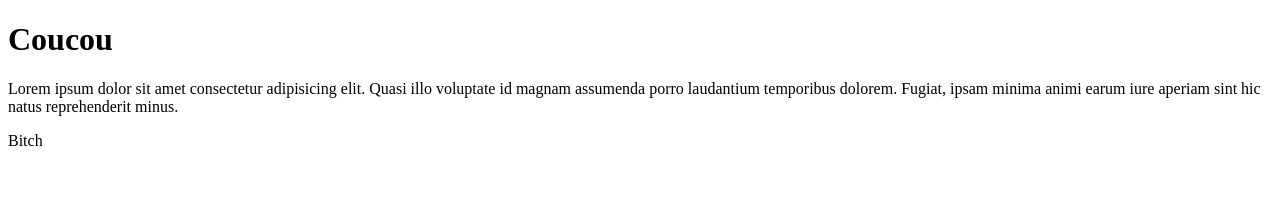
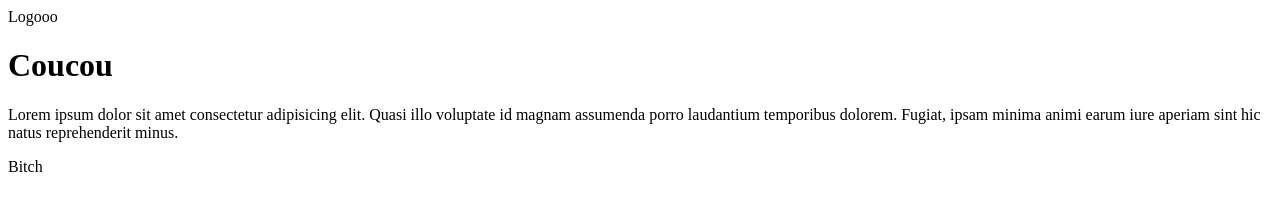
Before and after one commit to luciepostiaux/projet-git, a plain HTML site: page index.html in a window 1280 px wide. Drawn offline with Linux system fonts and the light colour scheme.

Commit message:
ajout nav

```diff
--- a/index.html
+++ b/index.html
@@ -6,6 +6,7 @@
     <title>Document</title>
 </head>
 <body>
+    <nav>Logooo</nav>
     <h1>Coucou </h1>
     <p>Lorem ipsum dolor sit amet consectetur adipisicing elit. Quasi illo voluptate id magnam assumenda porro laudantium temporibus dolorem. Fugiat, ipsam minima animi earum iure aperiam sint hic natus reprehenderit minus.
     </p>
```
